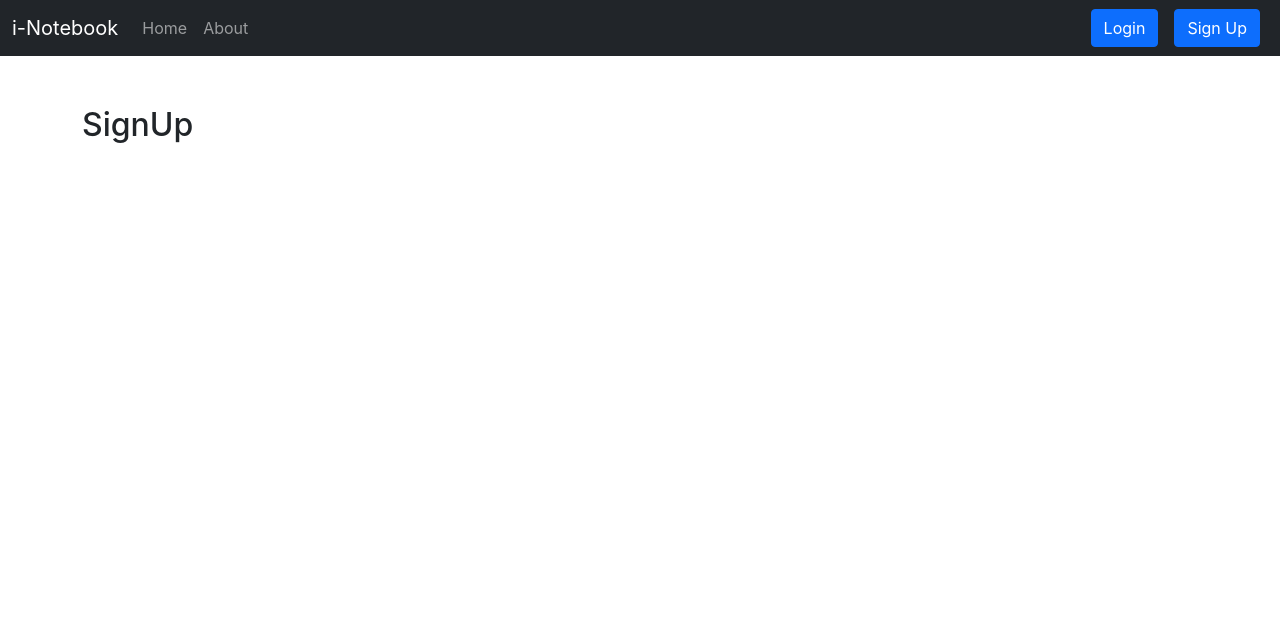
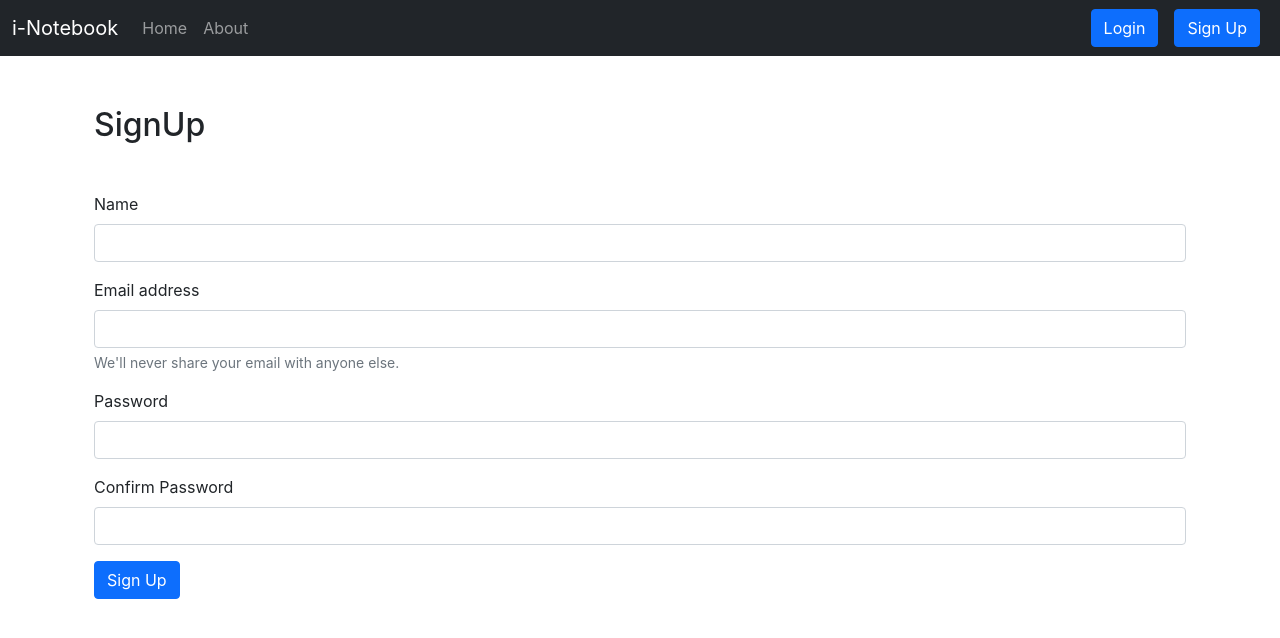
Before and after one commit to R-Mohammed-Hasan/I-Notebook, a React (Create React App) app: page /signUp in a window 1280 px wide. Shown: the top 638 px of the page. Built offline with nearby package versions, Linux system fonts and the light colour scheme.

Commit message:
Added alert as context

```diff
--- a/src/App.js
+++ b/src/App.js
@@ -4,10 +4,11 @@ import { BrowserRouter, Routes, Route} from "react-router-dom";
 import Navbar from "./components/Navbar";
 import Home from "./components/Home";
 import About from "./components/About";
-import Alert from "./components/Alert";
 import NoteState from "./context/notes/NotesState";
 import Login from "./components/Login";
 import SignUp from "./components/SignUp";
+import AlertState from "./context/alert/AlertState";
+import Alert from "./components/Alert";
 
 
 
@@ -15,18 +16,10 @@ function App() {
 
   const [alert, setAlert] = useState(null);
 
-  const showAlert = (message, type) => {
-    setAlert({
-      msg: message,
-      type: type,
-    });
-    setTimeout(() => {
-      setAlert(null);
-    }, 2000);
-  };
   return (
     <>
     <NoteState>
+      <AlertState setAlert={setAlert}>
       <BrowserRouter>
         <Navbar />
         <Alert alert={alert} />
@@ -39,6 +32,7 @@ function App() {
           </Routes>
         </div>
       </BrowserRouter>
+      </AlertState>
    </NoteState>
     </>
   );
--- a/src/components/Alert.js
+++ b/src/components/Alert.js
@@ -1,9 +1,19 @@
-import React from "react";
+import React,{useState} from "react";
+
 
 export default function Alert(props) {
+  const capitalize = (word)=>{
+    const lower = word.toLowerCase();
+    return lower.charAt(0).toUpperCase() + lower.slice(1);
+}
   return (
-    <div className={`alert alert-${props.type}`} role="alert">
-      {props.message}
+    <div style={{height: '50px'}}>
+      {props.alert &&
+        <div className={`alert alert-${props.alert.type} alert-dismissible fade show`} role="alert">
+          <strong>{capitalize(props.alert.type == 'danger' ? 'error': props.alert.type)}</strong> : {props.alert.message}
+          <button type="button" className="btn-close" data-bs-dismiss="alert" aria-label="Close"></button>
+        </div>
+      }
     </div>
   );
 }
--- a/src/components/Login.js
+++ b/src/components/Login.js
@@ -1,7 +1,9 @@
-import React,{useState} from "react";
+import React,{useState, useContext} from "react";
 import { useNavigate } from "react-router-dom";
+import AlertContext from './../context/alert/AlertContext'
 
 export default function Login() {
+  let showAlert = useContext(AlertContext);
 
   let navigate = useNavigate();
   const [credentials, setCredentials] = useState({email: '', password: ''});
@@ -20,15 +22,15 @@ export default function Login() {
       body: JSON.stringify(credentials)
     });
     let json = await response.json();
-    console.log(json);
     if(json.authToken){
       localStorage.setItem("token",json.authToken);
       navigate("/");
+      showAlert("Logged in successfully..!","success");
     }else{
-      alert('Invalid credentials');
+      showAlert("Invalid credentials","danger");
     }
+  }
 
-  }
   return (
     <>
       <h2>Login</h2>
--- a/src/components/Notes.js
+++ b/src/components/Notes.js
@@ -1,11 +1,14 @@
-import React, { useContext, useEffect, useState } from "react";
+import React, { useContext, useEffect, useState, useRef } from "react";
 import NoteContext from "./../context/notes/NoteContext";
-import Alert from "./Alert";
 import NoteItem from "./NoteItem";
 import AddNote from "./AddNote";
-import { useRef } from "react";
+import AlertContext from './../context/alert/AlertContext'
+
 
 export default function Notes() {
+
+  let showAlert = useContext(AlertContext);
+
   // to show all notes when page refreshes
   let { notes, getAllNotes, editNote } = useContext(NoteContext);
   useEffect(() => {
@@ -17,10 +20,10 @@ export default function Notes() {
   let closeRef = useRef(0);
   const [note, setNote] = useState({id:"",etitle:"",edescription:"",etag:""});
 
+  // setting the values of particular note in modal when use click on edit icon
   const updateNote = (currentNote) => {
     modalRef.current.click();
     setNote({id: currentNote._id,etitle: currentNote.title,edescription: currentNote.description,etag: currentNote.tag});
-
   };
 
   // editing note
@@ -28,13 +31,14 @@ export default function Notes() {
     event.preventDefault();
     editNote(note.id,note.etitle,note.edescription,note.etag);
     closeRef.current.click();
+    showAlert("Updated note successfully..!");
   };
   const onChange = (event) => {
     setNote({ ...note, [event.target.name]: event.target.value });
   };
 
   return (
-    <>
+    <div className="container">
       <AddNote />
       <button
         type="button"
@@ -137,6 +141,6 @@ export default function Notes() {
           );
         })}
       </div>
-    </>
+    </div>
   );
 }
--- a/src/components/SignUp.js
+++ b/src/components/SignUp.js
@@ -1,7 +1,109 @@
-import React from 'react'
+import React,{useState,useContext} from "react";
+import { useNavigate } from "react-router-dom";
+import AlertContext from './../context/alert/AlertContext'
 
 export default function SignUp() {
+  let showAlert = useContext(AlertContext);
+
+  let navigate = useNavigate();
+  const [credentials, setCredentials] = useState({name: '',email: '', password: '',cpassword: ''});
+
+  const onSubmitHandler  = async (event) => {
+    event.preventDefault();
+    let {name, email, password} = credentials;
+    const response = await fetch('http://localhost:5000/api/auth/create',{
+      method: 'POST',
+      headers: {
+          'Content-Type':'application/json'
+      },
+      body: JSON.stringify({name, email, password})
+    });
+    let json = await response.json();
+    console.log(json);
+
+    if(json.authToken){
+      localStorage.setItem("token",json.authToken);
+      navigate("/");
+      showAlert("Logged in successfully..!","success");
+    }else{
+      showAlert("Invalid credentials","danger");
+    }
+  }
+
+  const onChange = (event) => {
+    setCredentials({ ...credentials, [event.target.name]: event.target.value });
+  };
+
   return (
-    <h2>SignUp</h2>
-  )
+    <>
+    <div className="container">
+      <h2>SignUp</h2>
+      <form className="mt-5" onSubmit={onSubmitHandler}>
+      <div className="mb-3">
+          <label htmlFor="name" className="form-label">
+            Name
+          </label>
+          <input
+            type="text"
+            className="form-control"
+            name="name"
+            id="name"
+            aria-describedby="emailHelp"
+            onChange={onChange}
+            required
+            minLength="4"
+          />
+        </div>
+        <div className="mb-3">
+          <label htmlFor="exampleInputEmail1" className="form-label">
+            Email address
+          </label>
+          <input
+            type="email"
+            className="form-control"
+            name="email"
+            id="exampleInputEmail1"
+            aria-describedby="emailHelp"
+            onChange={onChange}
+            required
+          />
+          <div id="emailHelp" className="form-text">
+            We'll never share your email with anyone else.
+          </div>
+        </div>
+        <div className="mb-3">
+          <label htmlFor="password" className="form-label">
+            Password
+          </label>
+          <input
+            type="password"
+            className="form-control"
+            name="password"
+            id="password"
+            onChange={onChange}
+            required
+            minLength="5"
+          />
+        </div>
+        <div className="mb-3">
+          <label htmlFor="password" className="form-label">
+            Confirm Password
+          </label>
+          <input
+            type="password"
+            className="form-control"
+            name="cpassword"
+            id="cpassword"
+            onChange={onChange}
+            required
+            minLength="5"
+          />
+        </div>
+        <button type="submit" className="btn btn-primary">
+          Sign Up
+        </button>
+      </form>
+      </div>
+    </>
+  );
 }
--- /dev/null
+++ b/src/context/alert/AlertContext.js
@@ -0,0 +1,6 @@
+import {createContext } from "react";
+
+
+const AlertContext = createContext();
+
+export default AlertContext;
--- /dev/null
+++ b/src/context/alert/AlertState.js
@@ -0,0 +1,24 @@
+import React, {useState,useEffect} from "react";
+import AlertContext from "./AlertContext";
+
+export default function AlertState(props) {
+
+  const {setAlert} = props;
+
+  const showAlert = (message, type) => {
+    setAlert({
+      message: message,
+      type: type,
+    });
+    setTimeout(() => {
+      setAlert(null);
+    }, 2000);
+  };
+
+  return (
+    <AlertContext.Provider
+    value={showAlert}>
+      {props.children}
+  </AlertContext.Provider>
+  )
+}
```
